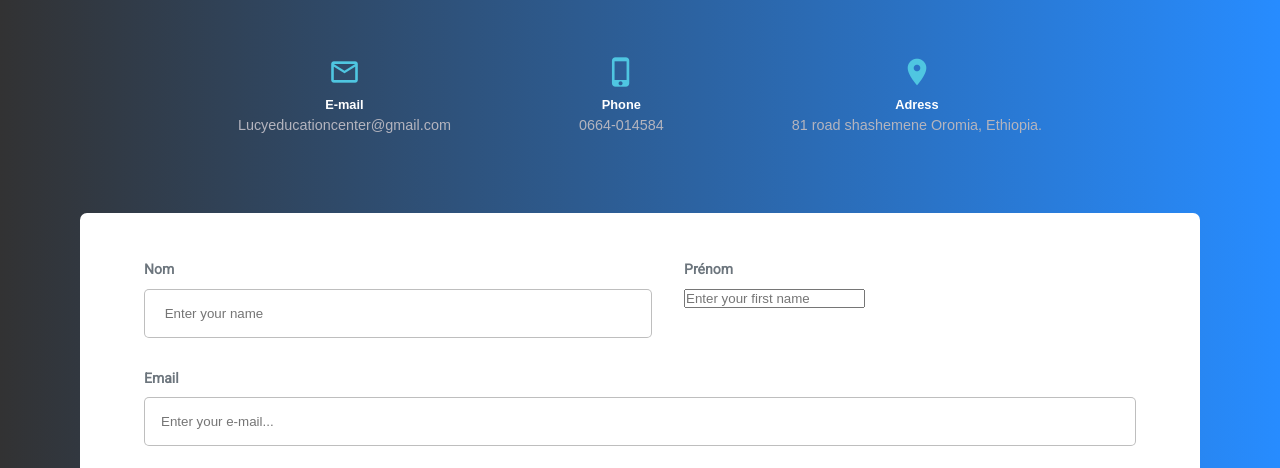
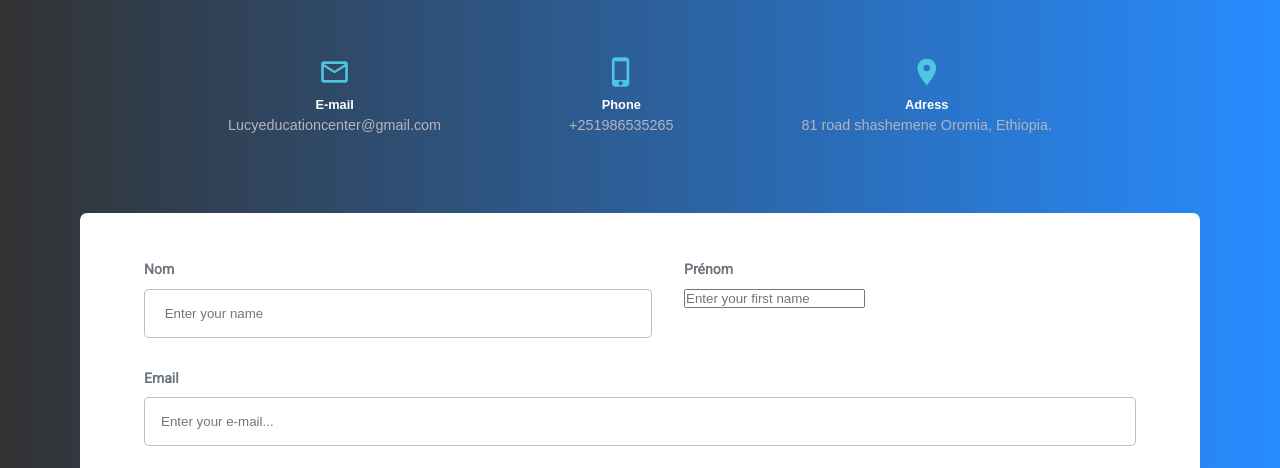
Before and after one commit to Bereket12-G/Lucy-Education-Center, a plain HTML site: page index.html in a window 1280 px wide. Shown: the part 4501-4969 px from the top of the page. Drawn offline with nearby package versions, Linux system fonts and the light colour scheme; a web font is replaced by a local one.

Commit message:
Update index.html

```diff
--- a/index.html
+++ b/index.html
@@ -198,7 +198,7 @@
                 <div class="ctn">
                     <i class="mdi mdi-cellphone-iphone"></i>
                     <h5>Phone</h5>
-                    <p>0664-014584</p>
+                    <p>+251986535265</p>
                 </div>
                 <div class="ctn">
                     <i class="mdi mdi-map-marker"></i>
```
